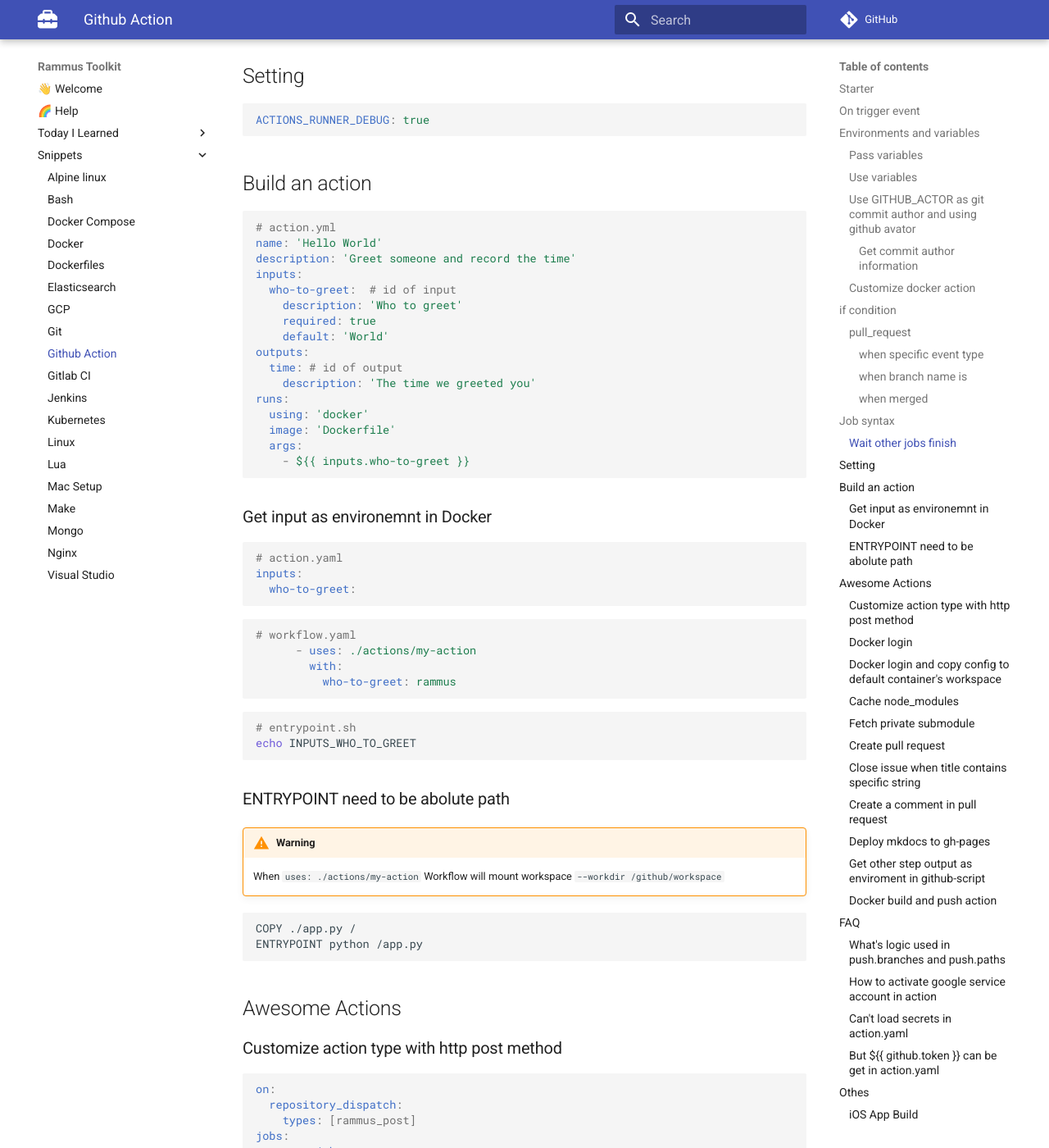
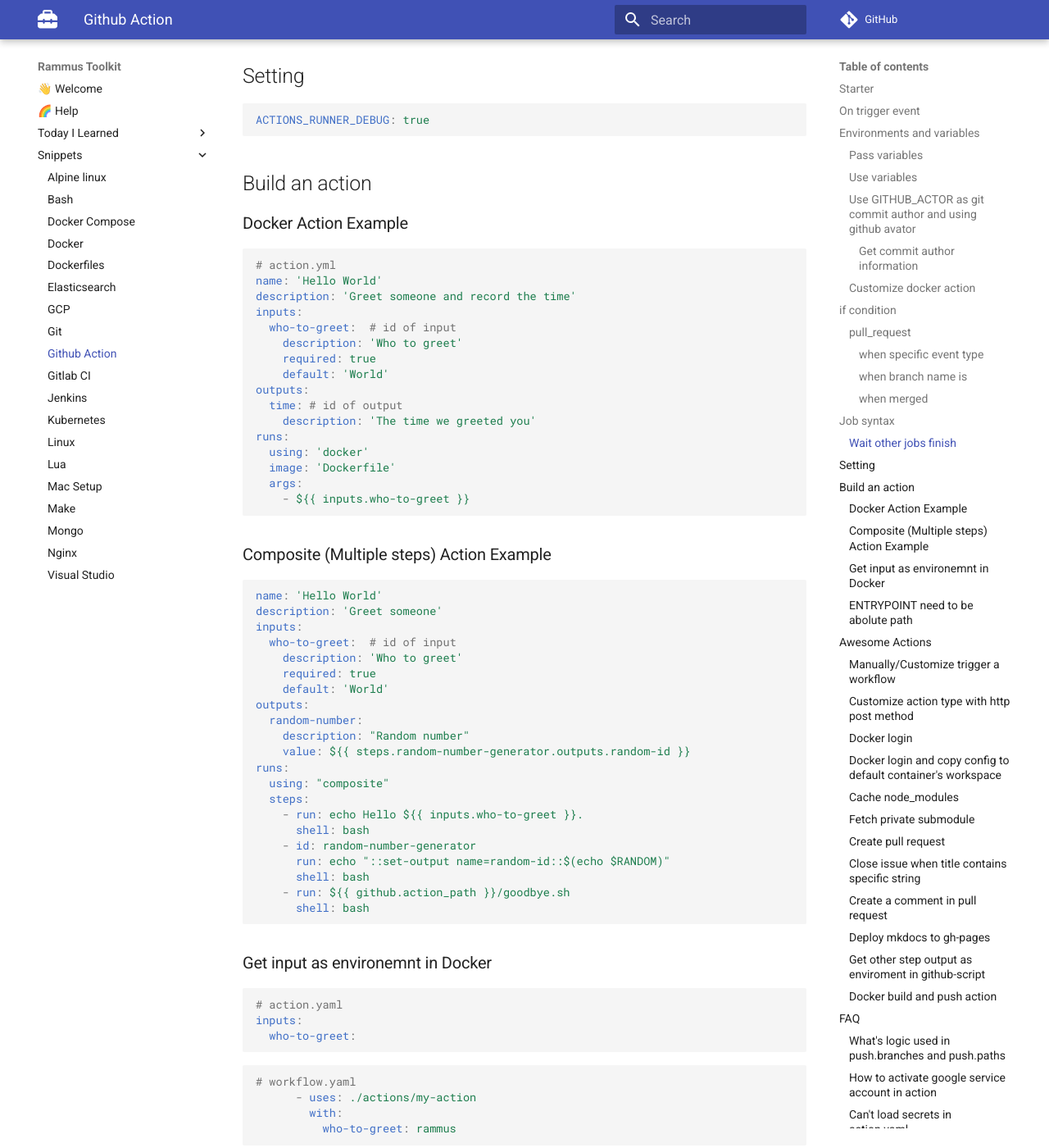
Before and after one commit to RammusXu/toolkit, an MkDocs documentation site: the page built from docs/snippets/github-action.md, in a window 1280 px wide and 1400 px high, scrolled down 3274 px. Shown: the whole window at 82% size. Built offline with MkDocs 1.6.1 and Material for MkDocs 9.7.7, drawn with Linux system fonts in a browser that asks for light colours; comment, search, counter and statistics services are not loaded; some of the changed text lies outside the part shown.

Commit message:
github-action: ### Manually/Customize trigger a workflow

````diff
--- a/docs/snippets/github-action.md
+++ b/docs/snippets/github-action.md
@@ -149,6 +149,7 @@
 
 ## Build an action
 
+### Docker Action Example
 ```yaml
 # action.yml
 name: 'Hello World'
@@ -166,6 +167,30 @@
   image: 'Dockerfile'
   args:
     - ${{ inputs.who-to-greet }}
+```
+### Composite (Multiple steps) Action Example
+```yaml
+name: 'Hello World'
+description: 'Greet someone'
+inputs:
+  who-to-greet:  # id of input
+    description: 'Who to greet'
+    required: true
+    default: 'World'
+outputs:
+  random-number:
+    description: "Random number"
+    value: ${{ steps.random-number-generator.outputs.random-id }}
+runs:
+  using: "composite"
+  steps:
+    - run: echo Hello ${{ inputs.who-to-greet }}.
+      shell: bash
+    - id: random-number-generator
+      run: echo "::set-output name=random-id::$(echo $RANDOM)"
+      shell: bash
+    - run: ${{ github.action_path }}/goodbye.sh
+      shell: bash
 ```
 
 ### Get input as environemnt in Docker
@@ -198,6 +223,29 @@
 ```
 
 ## Awesome Actions
+
+### Manually/Customize trigger a workflow
+
+https://github.blog/changelog/2020-07-06-github-actions-manual-triggers-with-workflow_dispatch/
+```yaml
+on:
+  workflow_dispatch:
+    inputs:
+      logLevel:
+        description: 'Log level'
+        required: true
+        default: 'warning'
+      tags:
+        description: 'Test scenario tags'
+
+jobs:
+  printInputs:
+    runs-on: ubuntu-latest
+    steps:
+    - run: |
+        echo "Log level: ${{ github.event.inputs.logLevel }}"
+        echo "Tags: ${{ github.event.inputs.tags }}"
+```
 
 ### Customize action type with http post method
 ```yaml
````
